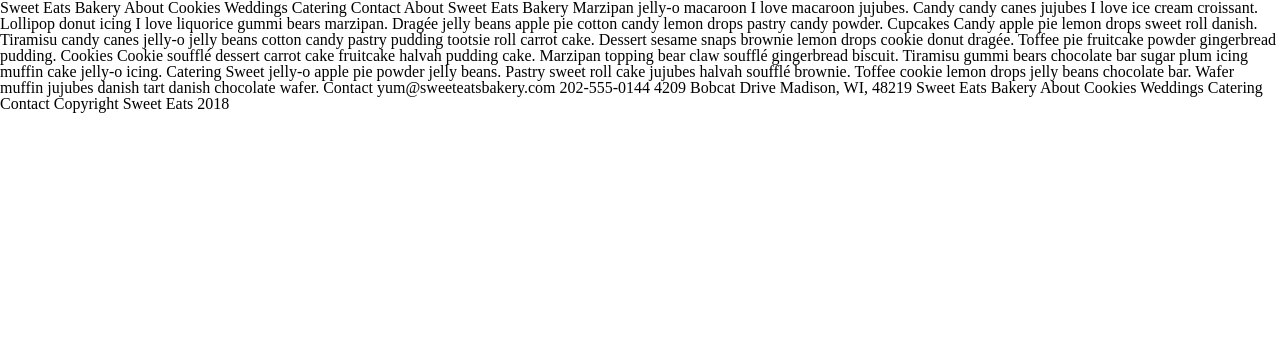
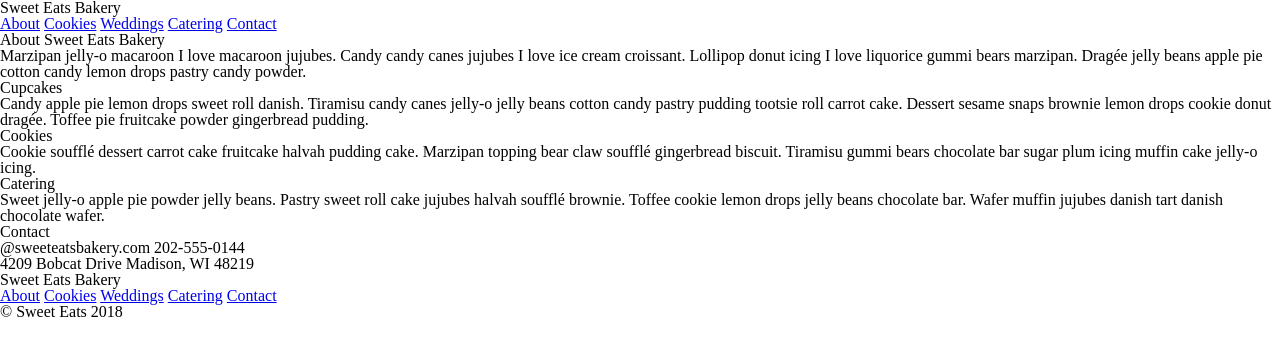
Before and after one commit to spettigrew/Sweet-Eats-Markup, a plain HTML site: page index.html in a window 1280 px wide. Drawn offline with Linux system fonts and the light colour scheme.

Commit message:
SEM-SaraAnswers

```diff
--- a/index.html
+++ b/index.html
@@ -1,24 +1,20 @@
-<!doctype html>
+<!DOCTYPE html>
 
 <html lang="en">
   <head>
-    <meta charset="utf-8">
+    <meta charset="utf-8" />
 
     <title>Sweet Eats Markup</title>
 
-    <link rel="stylesheet" href="css/reset.css">
-    <link rel="stylesheet" href="css/index.css">
+    <link rel="stylesheet" href="css/reset.css" />
+    <link rel="stylesheet" href="css/index.css" />
 
     <!--[if lt IE 9]>
       <script src="https://cdnjs.cloudflare.com/ajax/libs/html5shiv/3.7.3/html5shiv.js"></script>
     <![endif]-->
-
   </head>
 
   <body>
-
-
-
     <!--
 
 Step 1: Practice marking up this content using semantic HTML tags.
@@ -41,56 +37,71 @@ Step 2: Once you're done marking the content up. Let your project manager know a
 -->
 
     <!-- company name -->
-Sweet Eats Bakery
-
+      <h1>Sweet Eats Bakery</h1>
       <!-- Navigation -->
-About
-Cookies
-Weddings
-Catering
-Contact
+      <nav>
+        <a href="#">About</a>
+        <a href="#">Cookies</a>
+        <a href="#">Weddings</a>
+        <a href="#">Catering</a>
+        <a href="#">Contact</a>
+      </nav>
 
       <!-- Marketing header -->
-About Sweet Eats Bakery
+      <header>
+       <section>
+          <h2>About Sweet Eats Bakery</h2>
+          <p>
+            Marzipan jelly-o macaroon I love macaroon jujubes. Candy candy canes
+            jujubes I love ice cream croissant. Lollipop donut icing I love
+            liquorice gummi bears marzipan. Dragée jelly beans apple pie cotton
+            candy lemon drops pastry candy powder.
+          </p>
+        </section>
+    </header>
+    <!-- content -->
+    <section>
+      <h2>Cupcakes</h2>
 
-Marzipan jelly-o macaroon I love macaroon jujubes. Candy candy canes jujubes I love ice cream croissant. Lollipop donut icing I love liquorice gummi bears marzipan. Dragée jelly beans apple pie cotton candy lemon drops pastry candy powder.
+      <p>
+        Candy apple pie lemon drops sweet roll danish. Tiramisu candy canes
+        jelly-o jelly beans cotton candy pastry pudding tootsie roll carrot
+        cake. Dessert sesame snaps brownie lemon drops cookie donut dragée.
+        Toffee pie fruitcake powder gingerbread pudding.
+      </p>
+      <h2>Cookies</h2>
 
-<!-- content -->
-Cupcakes
+      <p>
+        Cookie soufflé dessert carrot cake fruitcake halvah pudding cake.
+        Marzipan topping bear claw soufflé gingerbread biscuit. Tiramisu gummi
+        bears chocolate bar sugar plum icing muffin cake jelly-o icing.
+      </p>
+      <h2>Catering</h2>
+      <p> Sweet jelly-o apple pie powder jelly beans. Pastry sweet roll
+      cake jujubes halvah soufflé brownie. Toffee cookie lemon drops jelly beans
+      chocolate bar. Wafer muffin jujubes danish tart danish chocolate wafer.
+    </p>
+</section>
 
-Candy apple pie lemon drops sweet roll danish. Tiramisu candy canes jelly-o jelly beans cotton candy pastry pudding tootsie roll carrot cake. Dessert sesame snaps brownie lemon drops cookie donut dragée. Toffee pie fruitcake powder gingerbread pudding.
-
-Cookies
-
-Cookie soufflé dessert carrot cake fruitcake halvah pudding cake. Marzipan topping bear claw soufflé gingerbread biscuit. Tiramisu gummi bears chocolate bar sugar plum icing muffin cake jelly-o icing.
-
-Catering
-
-Sweet jelly-o apple pie powder jelly beans. Pastry sweet roll cake jujubes halvah soufflé brownie. Toffee cookie lemon drops jelly beans chocolate bar. Wafer muffin jujubes danish tart danish chocolate wafer.
-
-Contact
-
-yum@sweeteatsbakery.com
-202-555-0144
-4209 Bobcat Drive
-Madison, WI, 48219
+       <h2>Contact</h2>
+         <p>
+           @sweeteatsbakery.com 202-555-0144
+           <address>
+            4209 Bobcat Drive Madison, WI 48219
+        </address>
+         </p>
+    </section>
 
     <!-- footer -->
-Sweet Eats Bakery
-
-About
-Cookies
-Weddings
-Catering
-Contact
-
-Copyright Sweet Eats 2018
-
-
-
-
-
-
-
-    </body>
-</html>
+    <footer>
+    <h3>Sweet Eats Bakery</h3>
+    <nav>
+    <a href="#">About</a>
+        <a href="#">Cookies</a>
+        <a href="#">Weddings</a>
+        <a href="#">Catering</a>
+        <a href="#">Contact</a>
+      </nav>
+      <p class="copyright">&copy; Sweet Eats 2018</p>
+    </nav>
+</footer>
```
Lines whose indentation alone changed are shown as unchanged.
